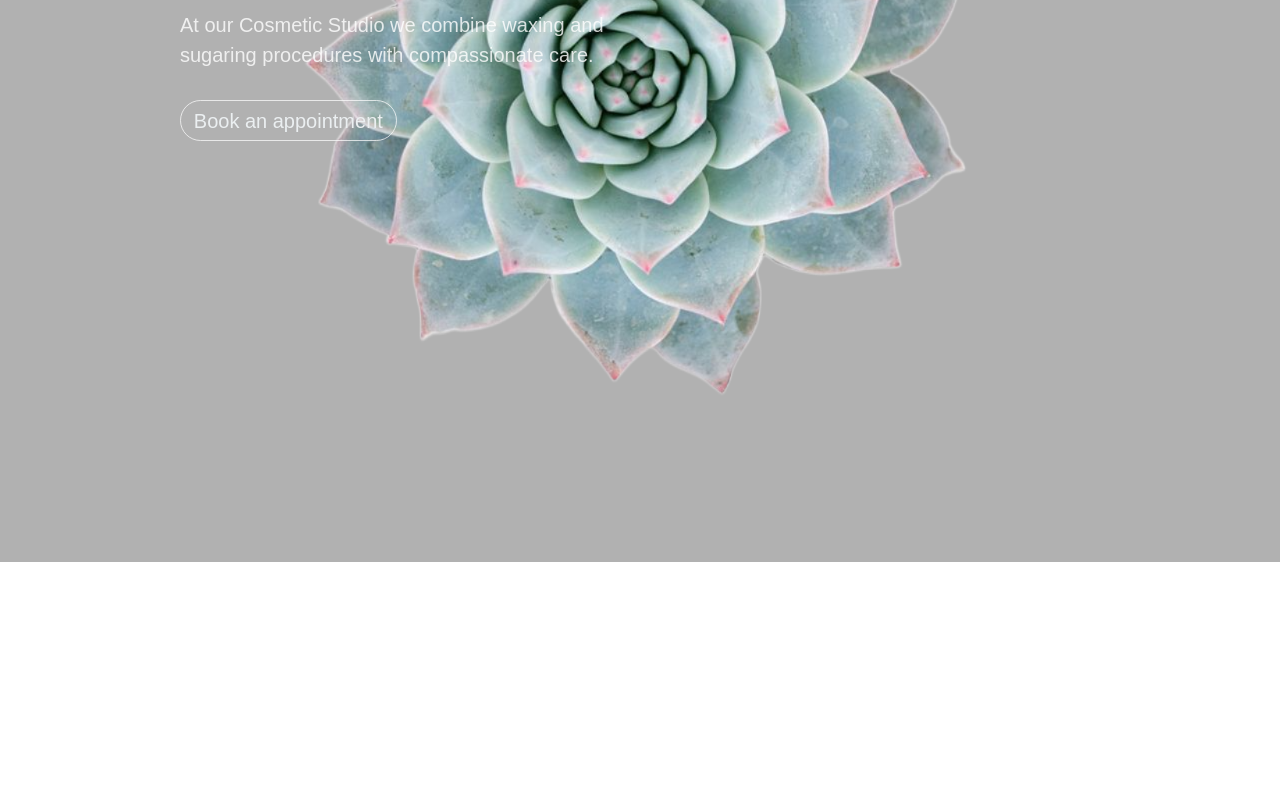
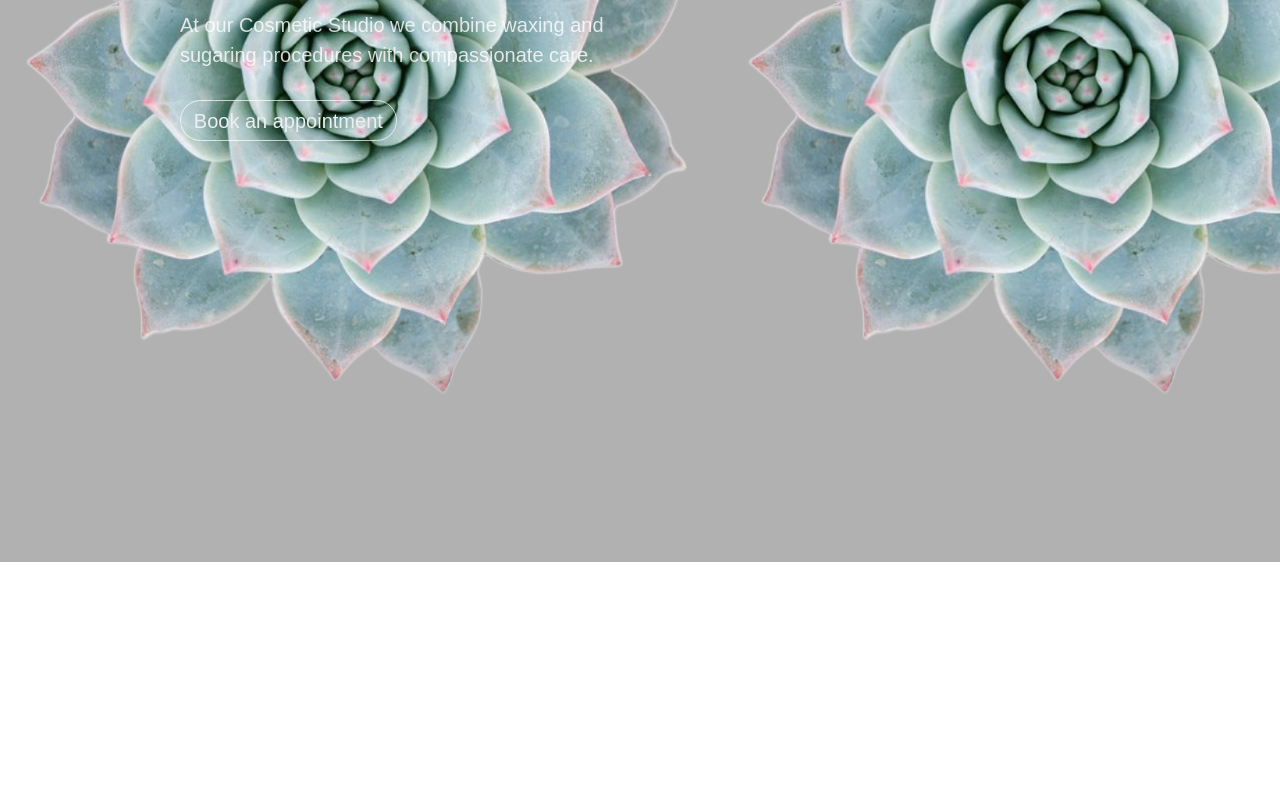
Before and after one commit to arkhipkin/sugar-berlin-html, a plain HTML site: page index.html in a window 1280 px wide. Shown: the part 438-1245 px from the top of the page. Drawn offline with nearby package versions, Linux system fonts and the light colour scheme.

Commit message:
Initial beatiful version

```diff
--- a/index.html
+++ b/index.html
@@ -15,7 +15,8 @@
 
 <body>
 
-    <div class="header" style="background: rgb(177, 177, 177) url('./img/header_c.png') no-repeat fixed center">
+    <!-- <div class="header" style="background: rgb(177, 177, 177) url('./img/header_c.png') no-repeat fixed center"> -->
+    <div class="header" style="background: rgb(177, 177, 177) url('./img/header_c.png')">
 
         <nav class="navbar navbar-dark navbar-expand-md navigation-clean-search">
             <div class="container-fluid">
```
